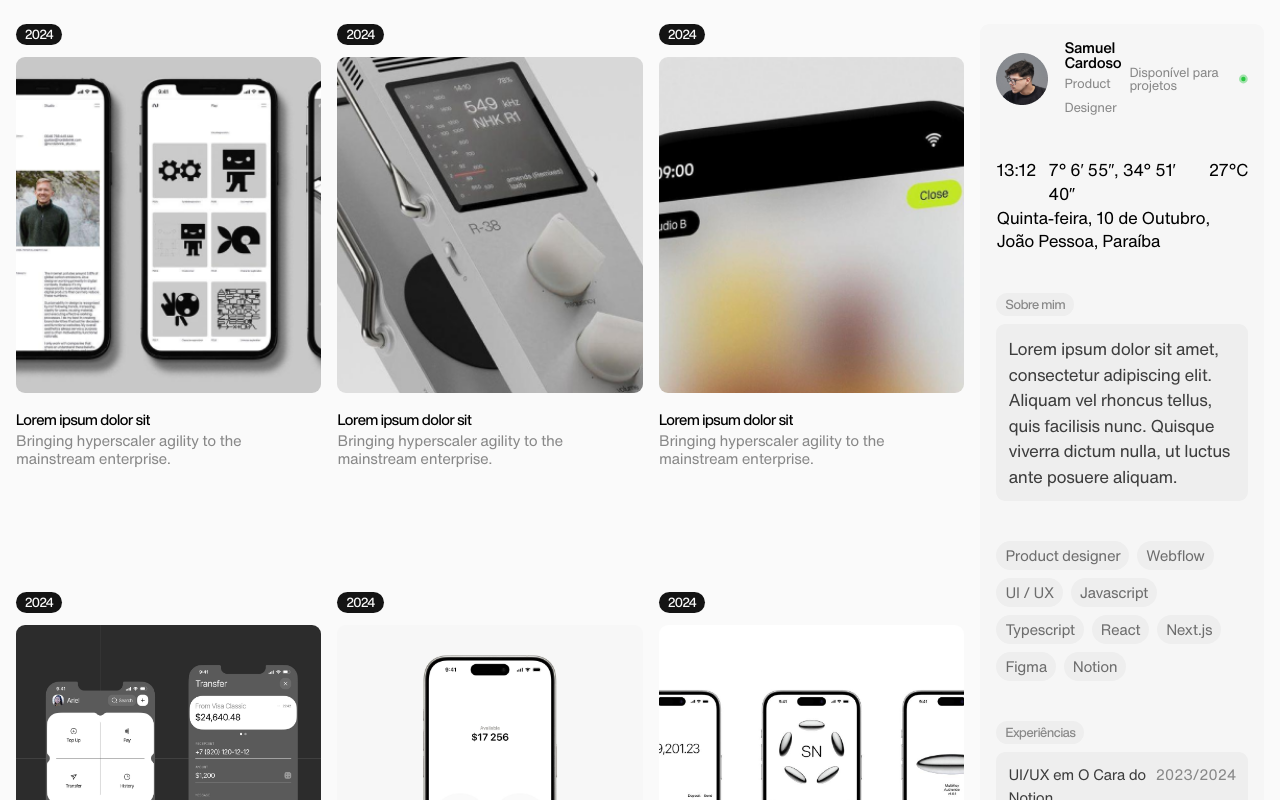
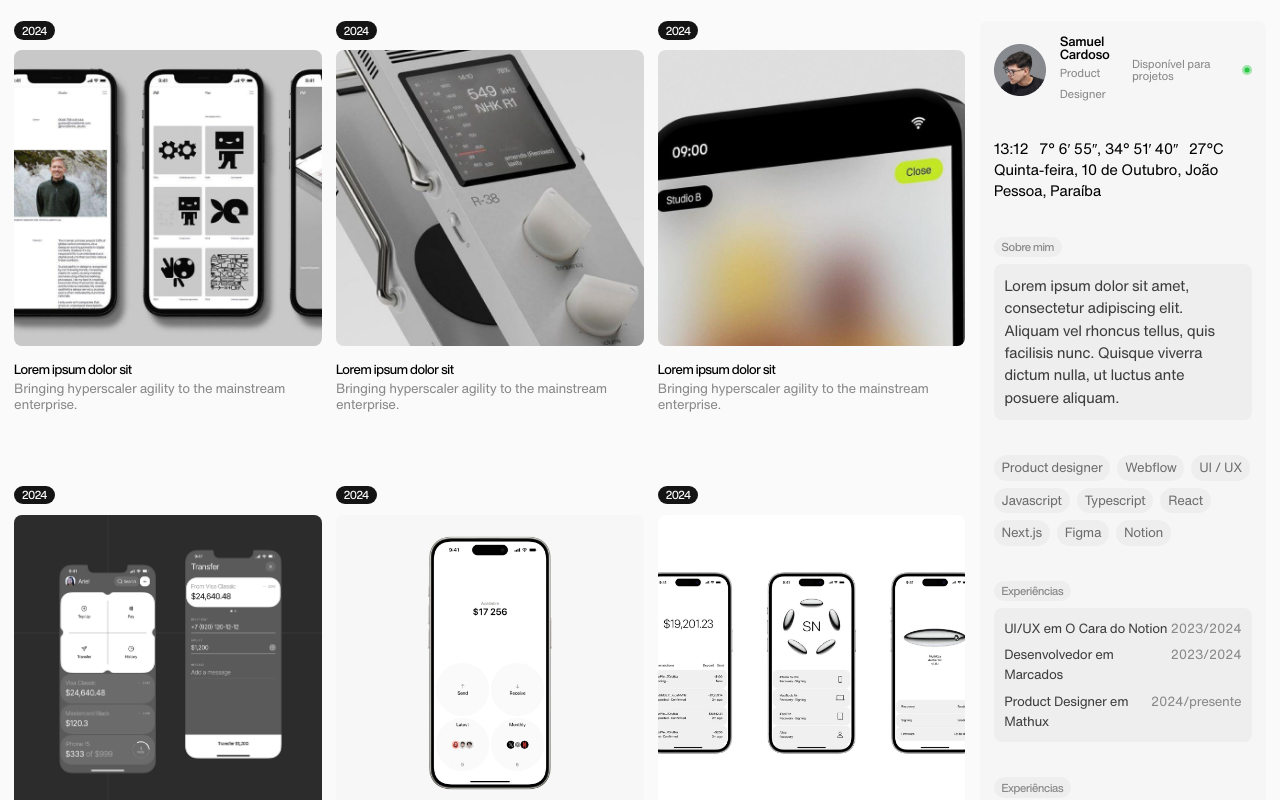
Before and after one commit to osamuel-cardoso/samuelcardoso.me, a Next.js app: page / in a window 1280 px wide. Shown: the top 800 px of the page. Built offline with nearby package versions, Linux system fonts and the light colour scheme.

Commit message:
Update globals.css

```diff
--- a/src/app/globals.css
+++ b/src/app/globals.css
@@ -9,6 +9,16 @@ html {
 @media (min-width: 1600px) {
   html { font-size: 96.25%;}
 }
+
+@media (min-width: 1366px) and (max-width: 1440px) {
+  html { font-size: 92%;}
+}
+
+@media (min-width: 1080px) and (max-width: 1366px) {
+  html { font-size: 88%;}
+}
+
+
 
 body {
   @apply h-full
```
